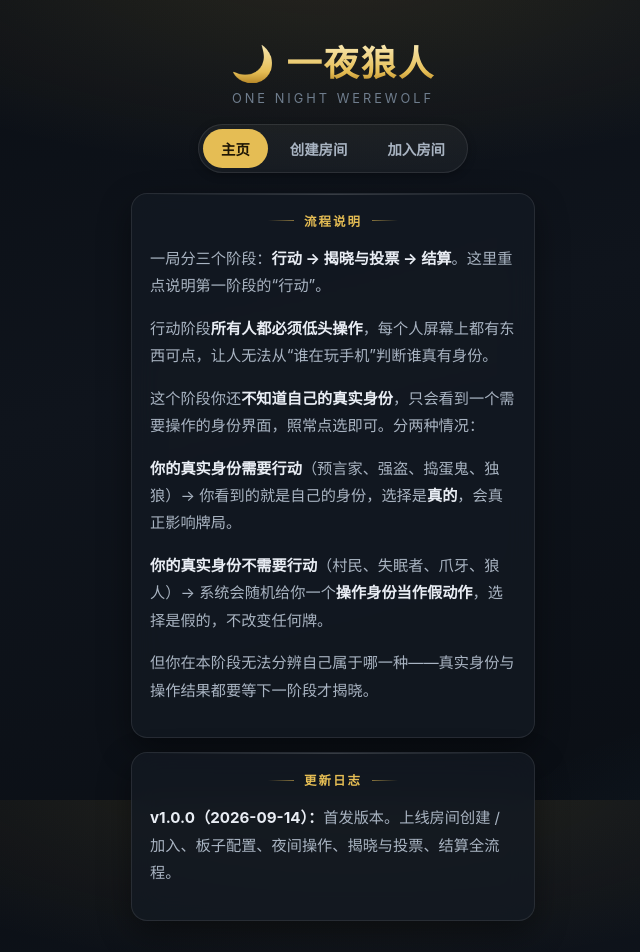
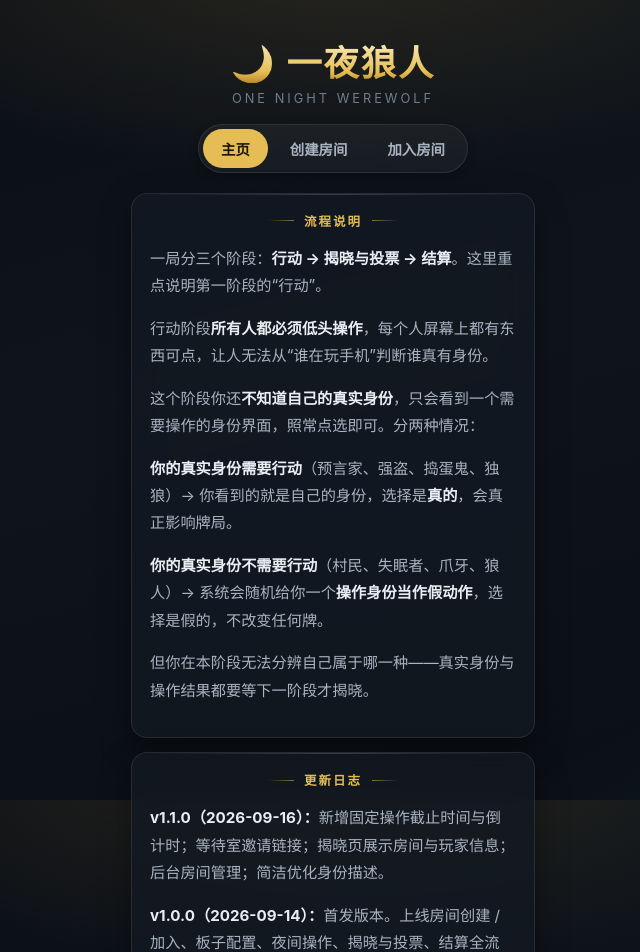
Before and after one commit to zpatronus/one-night-werewolf, a Vue app in the folder frontend/: page / in a window 1280 px wide. Shown: the top 952 px of the page, without its empty margins (307-947 px from the left). Built offline with nearby package versions, Linux system fonts and the light colour scheme.

Commit message:
feat: add v1.1.0 update log with new features and improvements

```diff
--- a/frontend/src/views/HomeView.vue
+++ b/frontend/src/views/HomeView.vue
@@ -24,6 +24,9 @@
     <div class="container">
       <div class="subtitle">更新日志</div>
       <p>
+        <b>v1.1.0（2026-09-16）：</b>新增固定操作截止时间与倒计时；等待室邀请链接；揭晓页展示房间与玩家信息；后台房间管理；简洁优化身份描述。
+      </p>
+      <p>
         <b>v1.0.0（2026-09-14）：</b>首发版本。上线房间创建 / 加入、板子配置、夜间操作、揭晓与投票、结算全流程。
       </p>
     </div>
```
